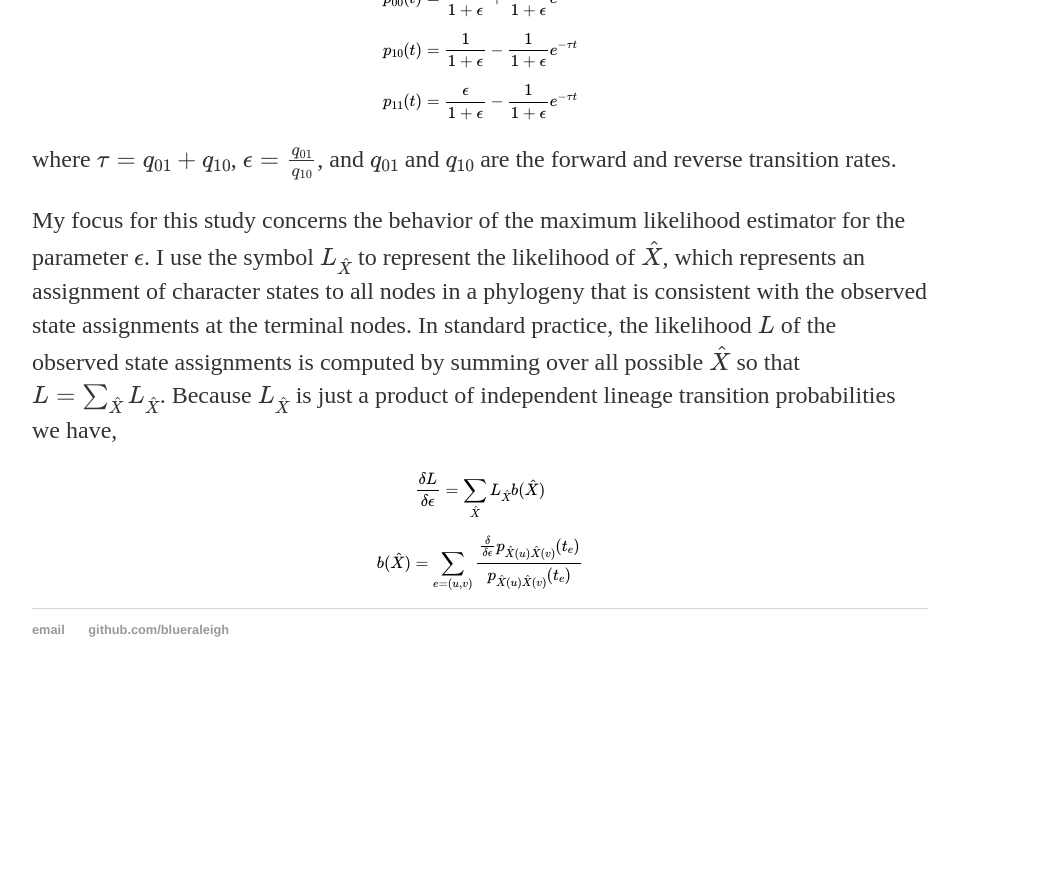
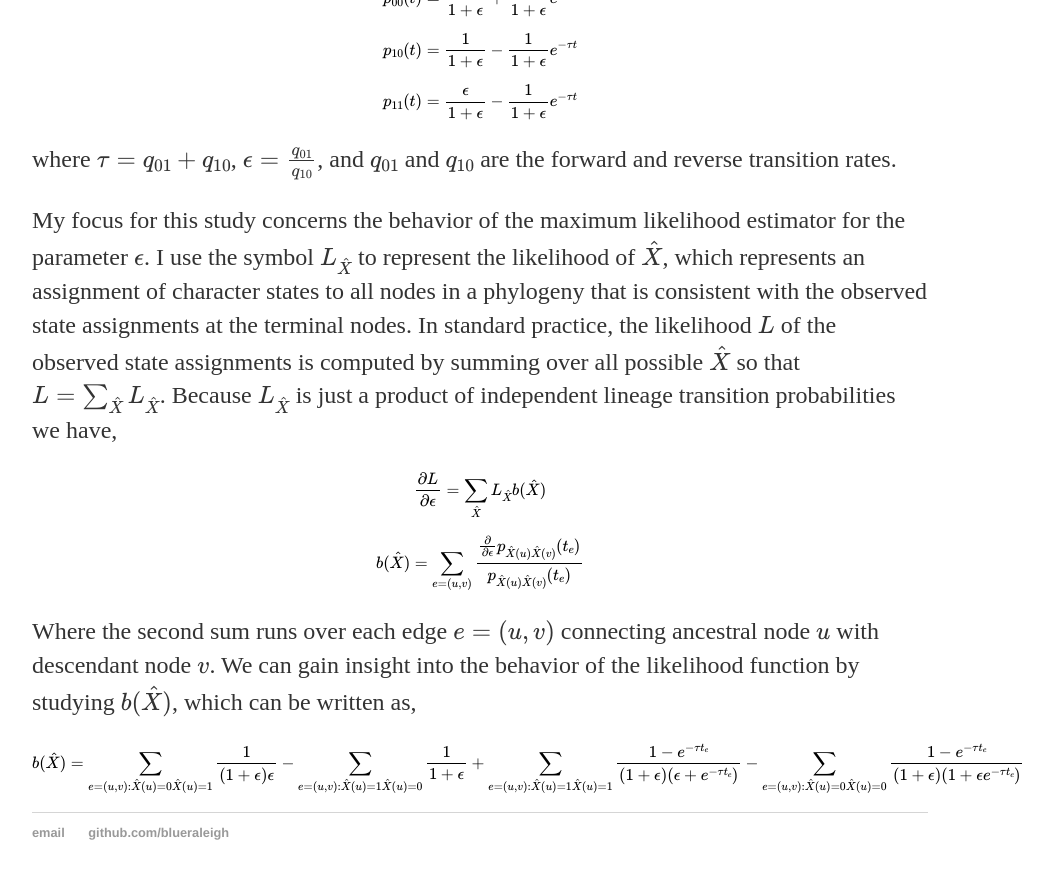
Before and after one commit to blueraleigh/blueraleigh.github.io, a Jekyll site: the page built from research/stasis/index.md, in a window 1280 px wide and 900 px high, scrolled down 1168 px. Shown: the top 879 px of the window, without its empty margins (160-1210 px from the left). Built offline with Jekyll 4.4.1, drawn with Linux system fonts in a browser that asks for light colours; formulas are drawn with MathJax 3; before the commit the page ends 1865 px from its top, so only the background shows below that.

Commit message:
Update research

```diff
--- a/research/stasis/index.md
+++ b/research/stasis/index.md
@@ -58,9 +58,17 @@ $$ L = \sum_{\hat{X}}{L_{\hat{X}}} $$. Because $$ L_{\hat{X}} $$  is just a prod
 of independent lineage transition probabilities we have,
 
 $$
-\frac{\delta L}{\delta \epsilon} = \sum_{\hat{X}}{L_{\hat{X}} b(\hat{X})}
+\frac{\partial L}{\partial \epsilon} = \sum_{\hat{X}}{L_{\hat{X}} b(\hat{X})}
 $$
 
 $$
-b(\hat{X}) = \sum_{e = (u, v)}{\frac{\frac{\delta}{\delta \epsilon}p_{\hat{X}(u)\hat{X}(v)}(t_e)}{p_{\hat{X}(u)\hat{X}(v)}(t_e)}}
+b(\hat{X}) = \sum_{e=(u, v)}{\frac{\frac{\partial}{\partial \epsilon}p_{\hat{X}(u)\hat{X}(v)}(t_e)}{p_{\hat{X}(u)\hat{X}(v)}(t_e)}}
 $$
+
+Where the second sum runs over each edge $$ e=(u,v) $$ connecting ancestral node
+$$ u $$ with descendant node $$ v $$. We can gain insight into the behavior of the
+likelihood function by studying $$ b(\hat{X}) $$, which can be written as,
+
+$$
+b(\hat{X}) = \sum_{e=(u, v):\\\hat{X}(u)=0\\\hat{X}(u)=1}{\frac{1}{(1 + \epsilon)\epsilon}} - \sum_{e=(u, v):\\\hat{X}(u)=1\\\hat{X}(u)=0}{\frac{1}{1 + \epsilon}} + \sum_{e=(u, v):\\\hat{X}(u)=1\\\hat{X}(u)=1}{\frac{1 - e^{-\tau t_e}}{(1 + \epsilon)(\epsilon + e^{-\tau t_e})}} - \sum_{e=(u, v):\\\hat{X}(u)=0\\\hat{X}(u)=0}{\frac{1 - e^{-\tau t_e}}{(1 + \epsilon)(1 + \epsilon e^{-\tau t_e})}}
+$$
```
